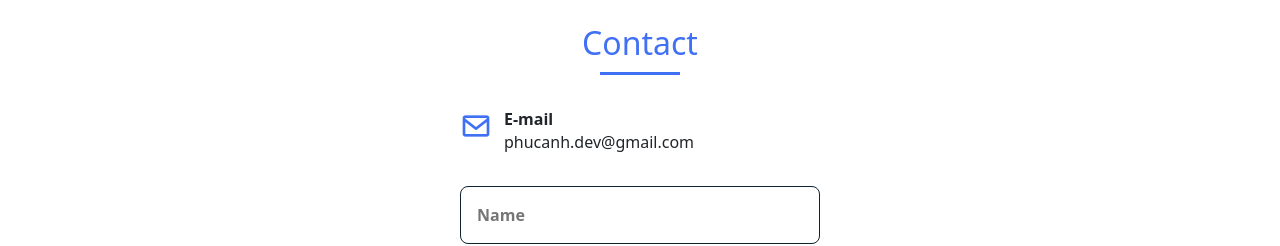
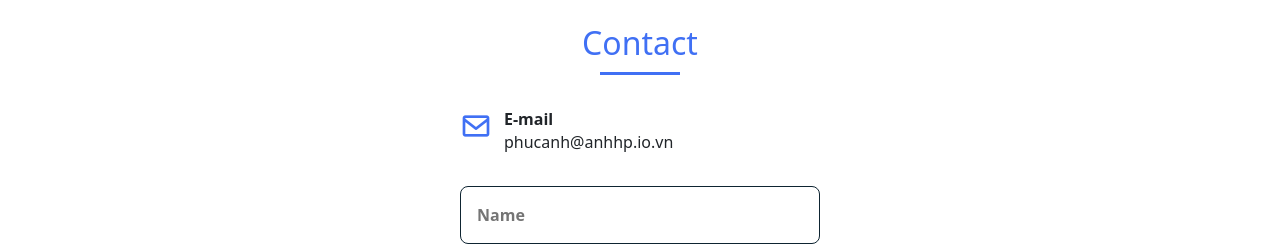
Before and after one commit to anhhp0/portfolio, a React (Create React App) app: page / in a window 1280 px wide. Shown: the part 3380-3626 px from the top of the page. Built offline with nearby package versions, Linux system fonts and the light colour scheme; no server answers.

Commit message:
update contact mail

```diff
--- a/src/components/contact/contact.component.jsx
+++ b/src/components/contact/contact.component.jsx
@@ -63,9 +63,9 @@ const Contact = props => {
                 <h3 className="contact__title">E-mail</h3>
                 <span
                   className="contact__subtitle"
-                  href="mailto:phucanh.dev@gmail.com"
+                  href="mailto:phucanh@anhhp.io.vn"
                 >
-                  phucanh.dev@gmail.com
+                  phucanh@anhhp.io.vn
                 </span>
               </div>
             </div>
```
